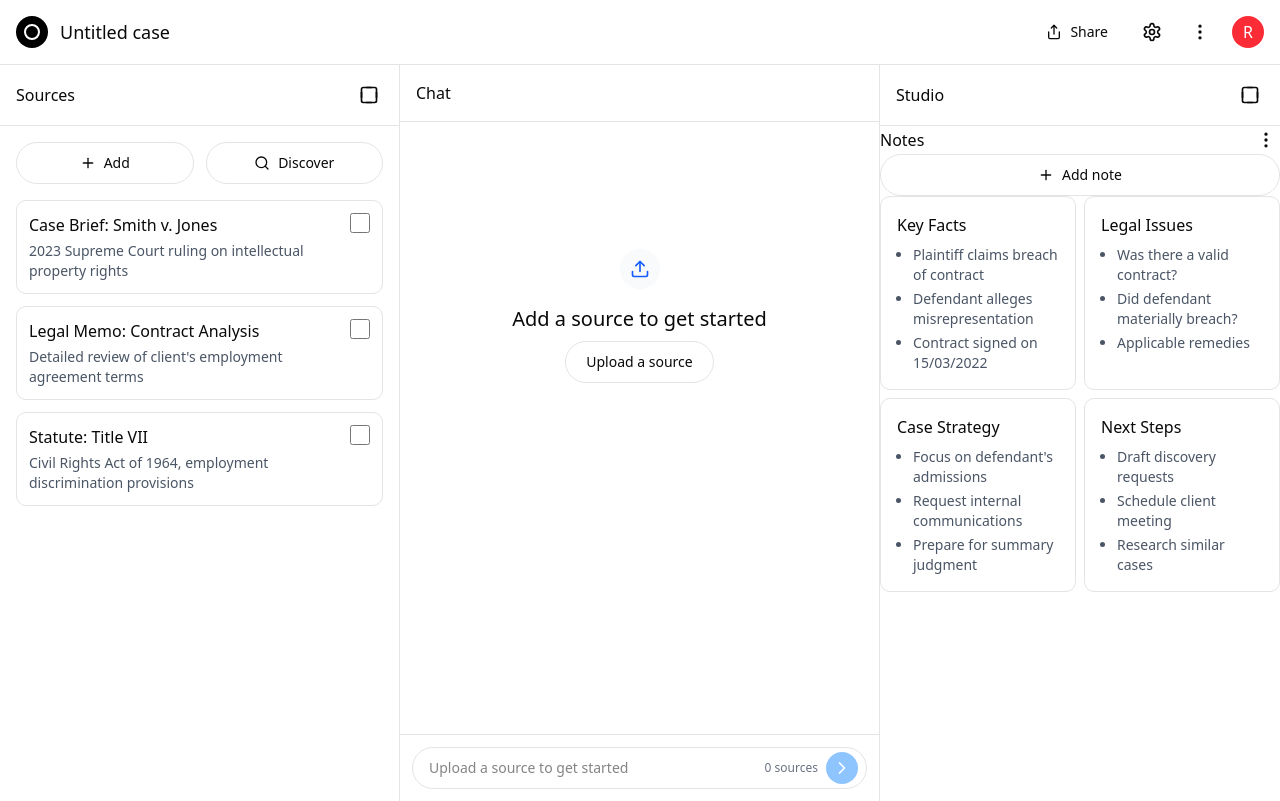
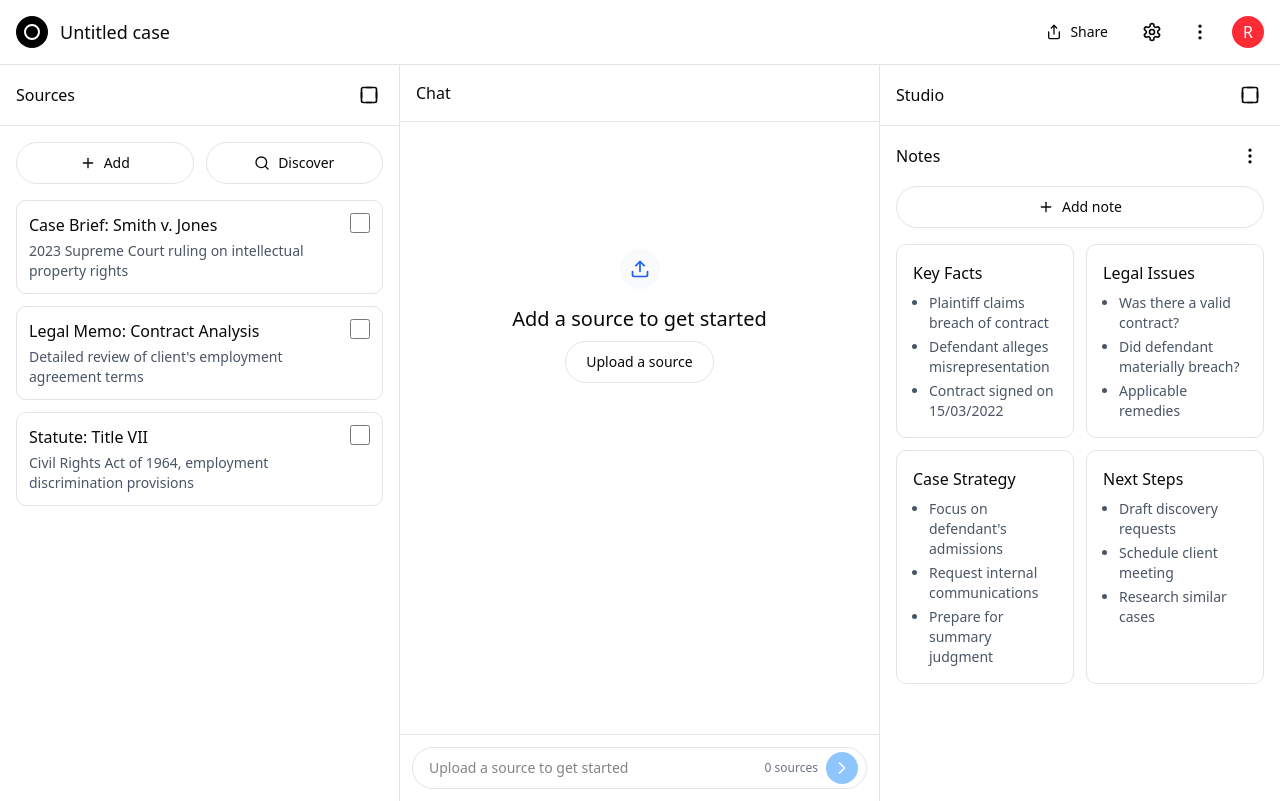
Before and after one commit to Lawyer-Up/lawyer-up-frontend, a Next.js app: page /workspace in a window 1280 px wide. Built offline with nearby package versions, Linux system fonts and the light colour scheme.

Commit message:
fixed spacing

```diff
--- a/app/workspace/page.js
+++ b/app/workspace/page.js
@@ -198,39 +198,8 @@ export default function NotebookApp() {
               </button>
             </div>
 
-          {/* <div className="p-4 space-y-6">
-              <div className="flex items-center justify-between">
-                <h3 className="font-medium">Audio Overview</h3>
-                <Info className="w-5 h-5 text-gray-400" />
-              </div>
-
-              <div className="border rounded-xl p-4">
-                <div className="flex gap-3 mb-2">
-                  <div className="w-8 h-8 bg-gray-100 rounded flex items-center justify-center">
-                    <svg width="20" height="20" viewBox="0 0 24 24" fill="none" xmlns="http://www.w3.org/2000/svg">
-                      <rect x="4" y="4" width="16" height="16" rx="2" stroke="currentColor" strokeWidth="2" />
-                      <path d="M9 8H15" stroke="currentColor" strokeWidth="2" strokeLinecap="round" />
-                      <path d="M9 12H15" stroke="currentColor" strokeWidth="2" strokeLinecap="round" />
-                      <path d="M9 16H13" stroke="currentColor" strokeWidth="2" strokeLinecap="round" />
-                    </svg>
-                  </div>
-                  <div>
-                    <p className="font-medium">Deep Dive conversation</p>
-                    <p className="text-sm text-gray-500">Two hosts (English only)</p>
-                  </div>
-                </div>
-
-                <div className="flex gap-2 mt-4">
-                  <button className="flex-1 py-2 border rounded-full text-sm font-medium hover:bg-gray-50">
-                    Customize
-                  </button>
-                  <button className="flex-1 py-2 bg-gray-200 rounded-full text-sm font-medium hover:bg-gray-300">
-                    Generate
-                  </button>
-                </div>
-              </div>
-   */}
-          <div>
+            {/* Studio Content */}
+            <div className="p-4 space-y-4">
               <div className="flex items-center justify-between">
                 <h3 className="font-medium">Notes</h3>
                 <button className="p-1 hover:bg-gray-100 rounded">
@@ -238,12 +207,12 @@ export default function NotebookApp() {
                 </button>
               </div>
 
-            <button className="w-full flex items-center justify-center gap-2 py-2.5 border rounded-full text-sm font-medium hover:bg-gray-50">
+              <button className="w-full flex items-center justify-center gap-2 py-2.5 border rounded-full text-sm font-medium hover:bg-gray-50 mb-4">
                 <Plus className="w-4 h-4" />
                 Add note
               </button>
 
-            <div className="grid grid-cols-2 gap-2">
+              <div className="grid grid-cols-2 gap-3">
                 <div className="border rounded-lg p-4 hover:bg-gray-50 cursor-pointer">
                   <h4 className="font-medium mb-2">Key Facts</h4>
                   <ul className="text-sm text-gray-600 space-y-1 list-disc pl-4">
@@ -280,17 +249,6 @@ export default function NotebookApp() {
                   </ul>
                 </div>
               </div>
-
-            {/* <div className="flex flex-col items-center justify-center py-8 text-center text-gray-500">
-              <div className="w-16 h-16 mb-4 text-gray-300">
-                <FileText className="w-full h-full" />
-              </div>
-              <p className="font-medium mb-1">Saved notes will appear here</p>
-              <p className="text-sm">
-                Save a chat message to create a new note, or click Add note
-                above.
-              </p>
-            </div> */}
             </div>
           </div>
         </div>
```
Lines whose indentation alone changed are shown as unchanged.
